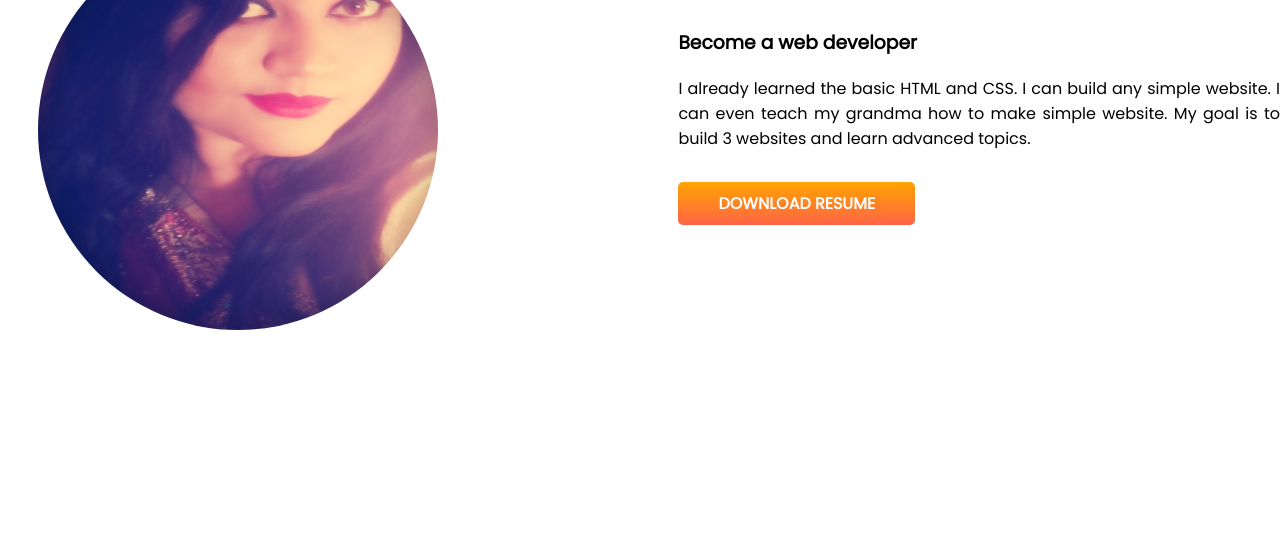
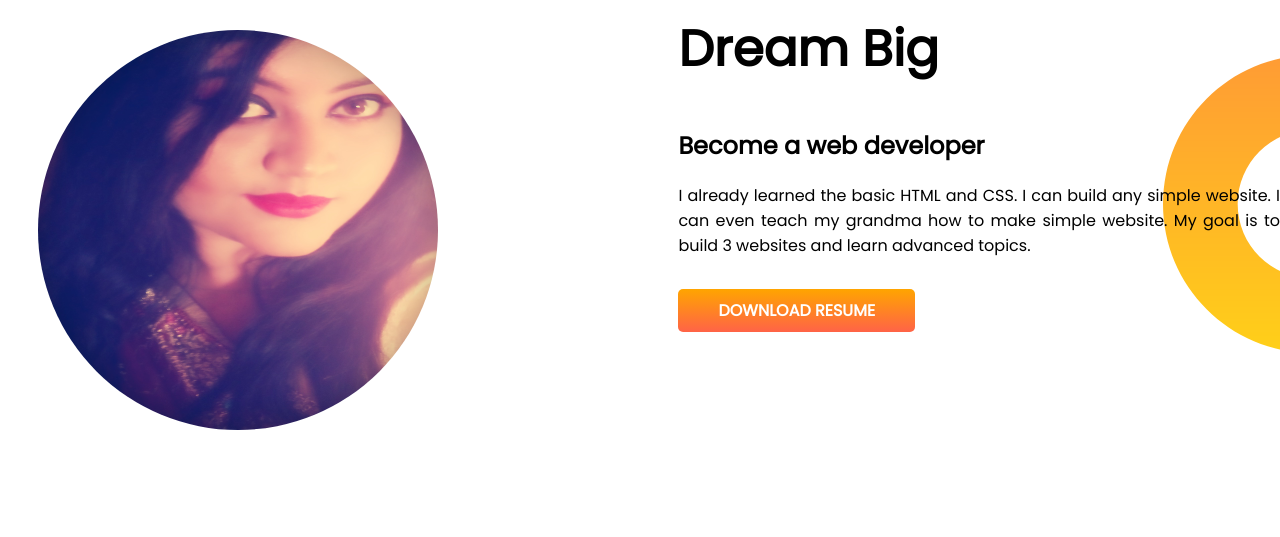
Before and after one commit to rrehnumaa489/developer-portfolio, a plain HTML site: page index.html in a window 1280 px wide. Shown: the part 692-1229 px from the top of the page. Before the commit the page ends 1029 px from the top, so only its background shows below. Drawn offline with Linux system fonts and the light colour scheme.

Commit message:
first commit

```diff
--- a/index.html
+++ b/index.html
@@ -29,7 +29,7 @@
         </div>
         <div class="half-width">
             <h1>Dream Big</h1>
-        <h3>Become a web developer</h3>
+        <h2>Become a web developer</h2>
         <p>I already learned the basic HTML and CSS. I can build any simple website. I can even teach my grandma how to make simple website. My goal is to build 3 websites and learn advanced topics.</p>
         <a class="btn" target="_blank" href="https://www.youtube.com">DOWNLOAD RESUME</a>
         </div>
--- a/style.css
+++ b/style.css
@@ -33,8 +33,14 @@ img{
 }
 section{
     display: flex;
+    margin-bottom: 100px;
 }
 .top-banner{
     background-image: url(images/top-banner.png);
     background-repeat: no-repeat;
 }
+.dream-banner{
+    background-image: url(images/dream-bg.png);
+    background-repeat: no-repeat;
+    background-position: right;
+}
```
